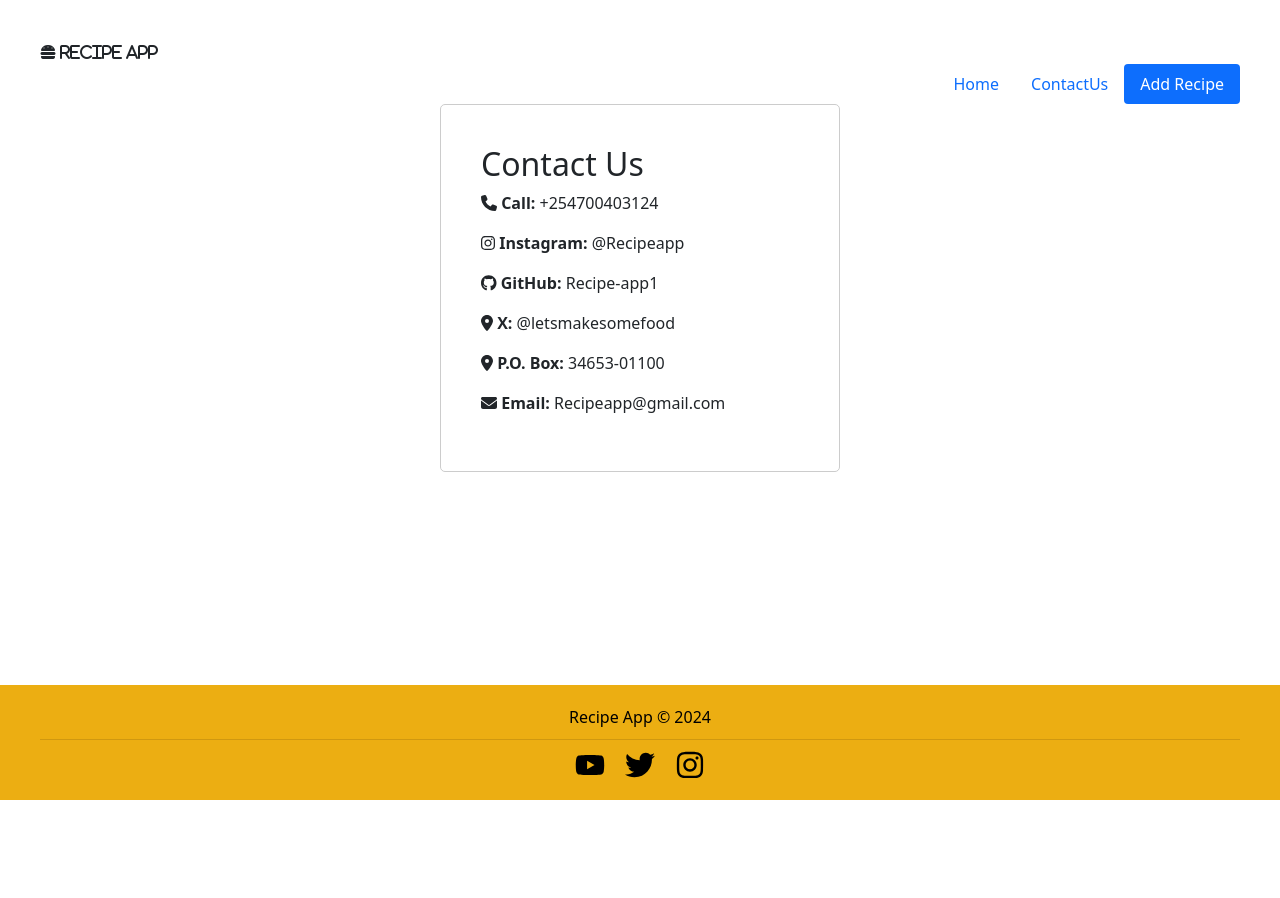
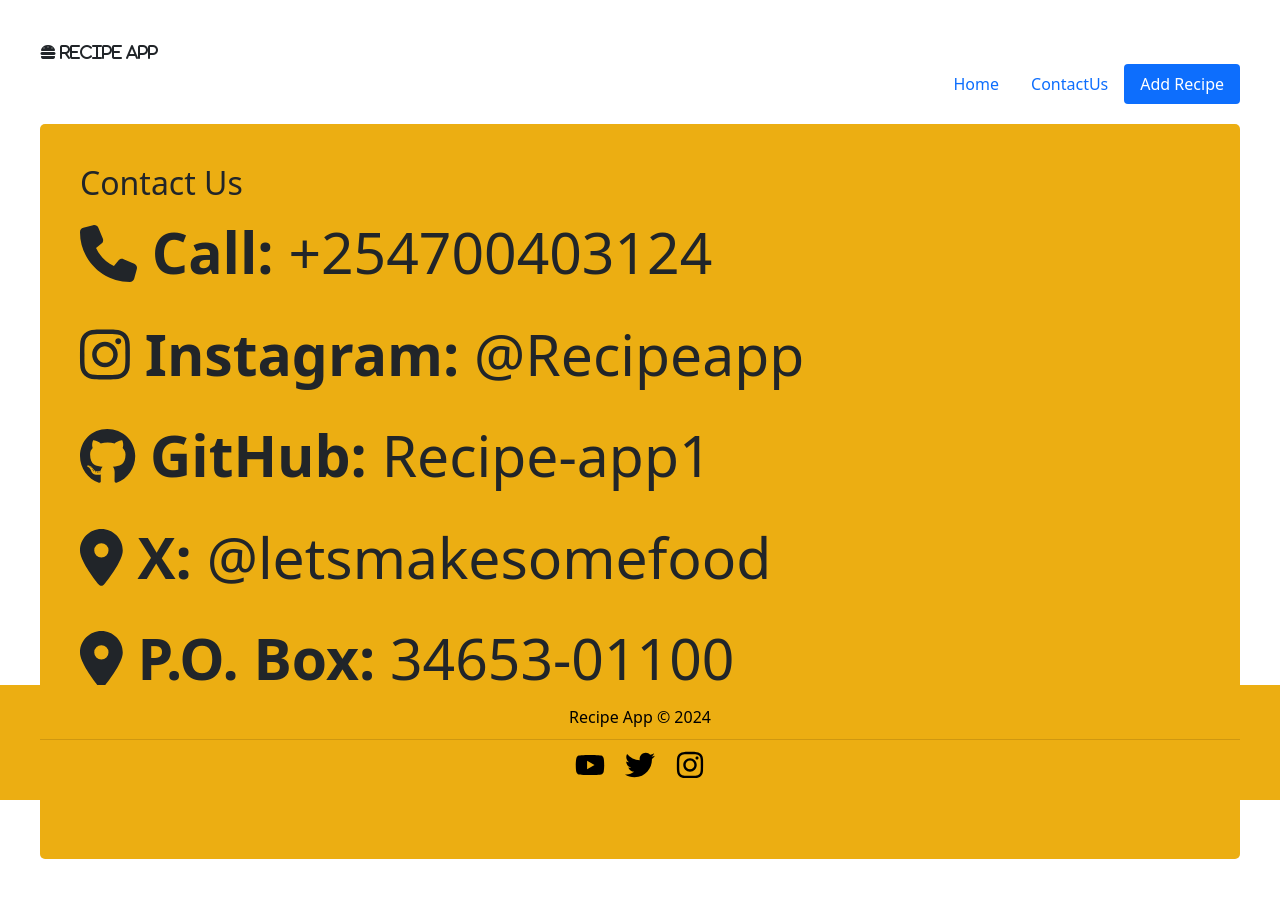
Before and after one commit to MelissaK003/Recipe-App, a React (Create React App) app: page /contact-us in a window 1280 px wide. Shown: the top 898 px of the page. Before the commit the page ends 800 px from the top, so only its background shows below. Built offline with nearby package versions, Linux system fonts and the light colour scheme.

Commit message:
Final Update

```diff
--- a/src/pages/Contact us.js
+++ b/src/pages/Contact us.js
@@ -10,7 +10,7 @@ const ContactUs = () => {
     return (
         <div>
             <Navbar />
-            <div style={{ maxWidth: '400px', margin: '0 auto', padding: '40px', border: '1px solid #ccc', borderRadius: '5px' }}>
+            <div style={{ margin: '20px auto', padding: '40px', border: '6px solid #;', borderRadius: '5px', fontSize: '57px', background:'rgb(236, 174, 18)'}}>
                 <h2>Contact Us</h2>
                 <p><FontAwesomeIcon icon={faPhone} /> <strong>Call:</strong> +254700403124</p>
                 <p><FontAwesomeIcon icon={faInstagram} /> <strong>Instagram:</strong> @Recipeapp</p>
@@ -18,7 +18,9 @@ const ContactUs = () => {
                 <p><FontAwesomeIcon icon={faMapMarkerAlt} /> <strong>X:</strong> @letsmakesomefood</p>
                 <p><FontAwesomeIcon icon={faMapMarkerAlt} /> <strong>P.O. Box:</strong> 34653-01100</p>
                 <p><FontAwesomeIcon icon={faEnvelope} /> <strong>Email:</strong> Recipeapp@gmail.com</p>
+
             </div>
+
             <Footer />
         </div>
     );
```
